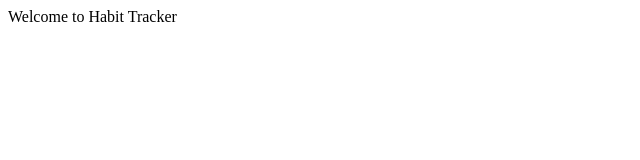
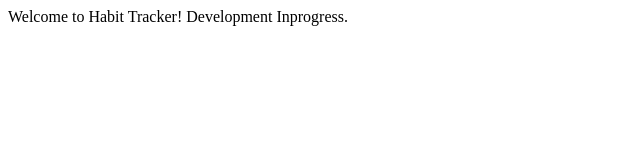
Before and after one commit to SivaPillar/HabitTracker, a plain HTML site: page index.html in a window 1280 px wide. Shown: the whole page, without its empty margins (0-640 px from the left). Drawn offline with Linux system fonts and the light colour scheme.

Commit message:
Switching to Branch

```diff
--- a/index.html
+++ b/index.html
@@ -1,3 +1,4 @@
 <html>
-    Welcome to Habit Tracker
+    Welcome to Habit Tracker!
+    Development Inprogress.
 </html>
```
